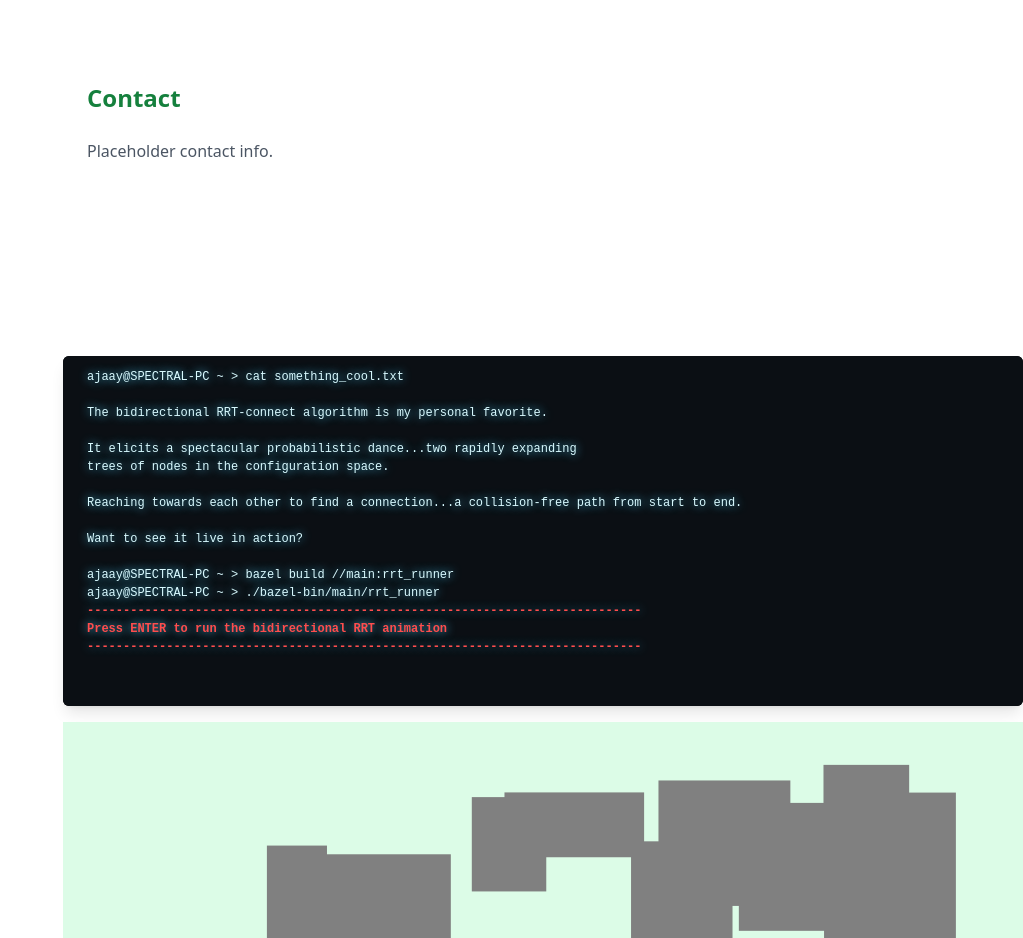
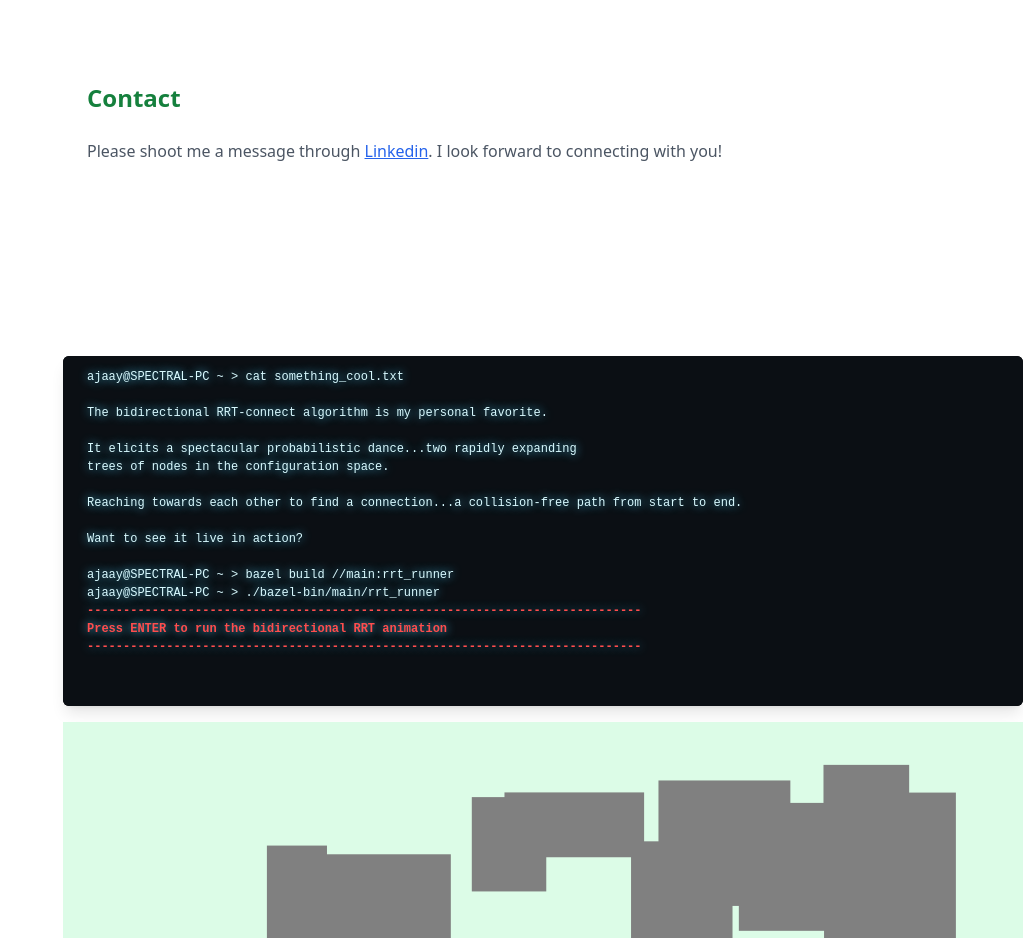
Before and after one commit to ajaayc/ajaayc.github.io, a React (Create React App) app: page / in a window 1280 px wide. Shown: the part 6160-7098 px from the top of the page, without its empty margins (257-1280 px from the left). Built offline with nearby package versions, Linux system fonts and the light colour scheme.

Commit message:
Contact section update

```diff
--- a/src/AJPortfolioPanel.jsx
+++ b/src/AJPortfolioPanel.jsx
@@ -376,14 +376,20 @@ export default function AJPortfolioPanel() {
   </p>
 </section>
 
-
-
-
           {/* CONTACT */}
           <section id="contact" className="py-16">
             <h2 className="text-2xl font-bold text-green-700 mb-6">Contact</h2>
             <p className="text-gray-600 leading-relaxed max-w-full">
-            Placeholder contact info.
+              Please shoot me a message through {' '}
+              <a
+                href="https://www.linkedin.com/in/ajaayc/"
+                target="_blank"
+                rel="noopener noreferrer"
+                className="text-blue-600 underline"
+              >
+                Linkedin
+              </a>
+              . I look forward to connecting with you!
             </p>
           </section>
     </main>
```
Lines whose indentation alone changed are shown as unchanged.
